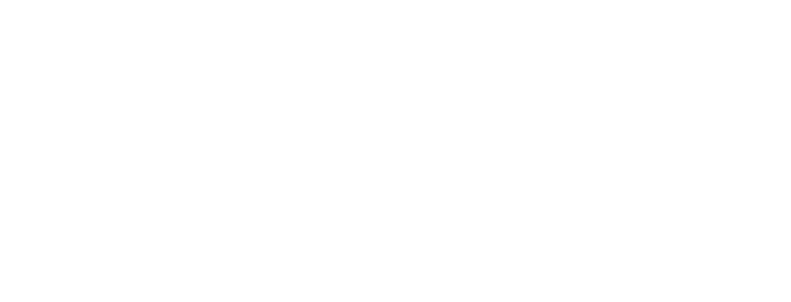
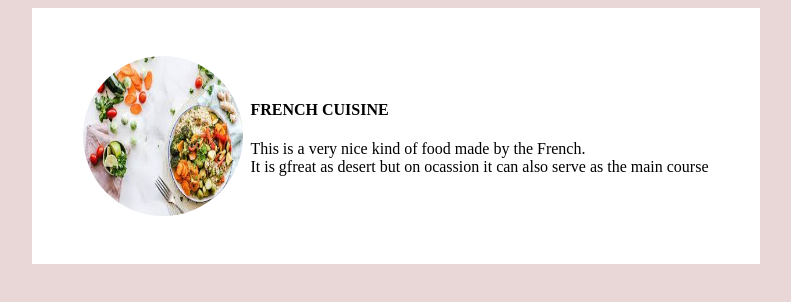
Before and after one commit to Manasseh-Kinyua/themesave, a plain HTML site: page index.html in a window 1280 px wide. Shown: the whole page, without its empty margins (244-1035 px from the left). Drawn offline with Linux system fonts and the light colour scheme.

Commit message:
style the card

```diff
--- a/default.css
+++ b/default.css
@@ -0,0 +1,36 @@
+:root {
+    --primaryText: black;
+    --secondaryText: #fff;
+
+    --bodyBg: rgb(233, 214, 214);
+    --cardBg: white;
+
+    --cardBorder: grey;
+}
+
+
+body {
+    background-color: var(--bodyBg);
+}
+
+p {
+    color: var(--primaryText);
+}
+
+.card {
+    display: flex;
+    justify-content: space-around;
+    align-items: center;
+    width: 50%;
+    margin: auto;
+    background-color: var(--cardBg);
+    padding: 3rem;
+}
+
+
+
+.card-image {
+    width: 10rem;
+    height: 10rem;
+    border-radius: 50%;
+}
--- a/index.html
+++ b/index.html
@@ -10,11 +10,12 @@
 </head>
 <body>
     <div class="card">
-        <div class="card-image-holder">
-            <img class="card-image" src="" alt="">
-        </div>
+
+        <img class="card-image" src="images/food1.jpeg" alt="">
+
         <div class="card-body">
-
+            <h4>FRENCH CUISINE</h4>
+            <P>This is a very nice kind of food made by the French. <br> It is gfreat as desert but on ocassion it can also serve as the main course</P>
         </div>
     </div>
 </body>
```
